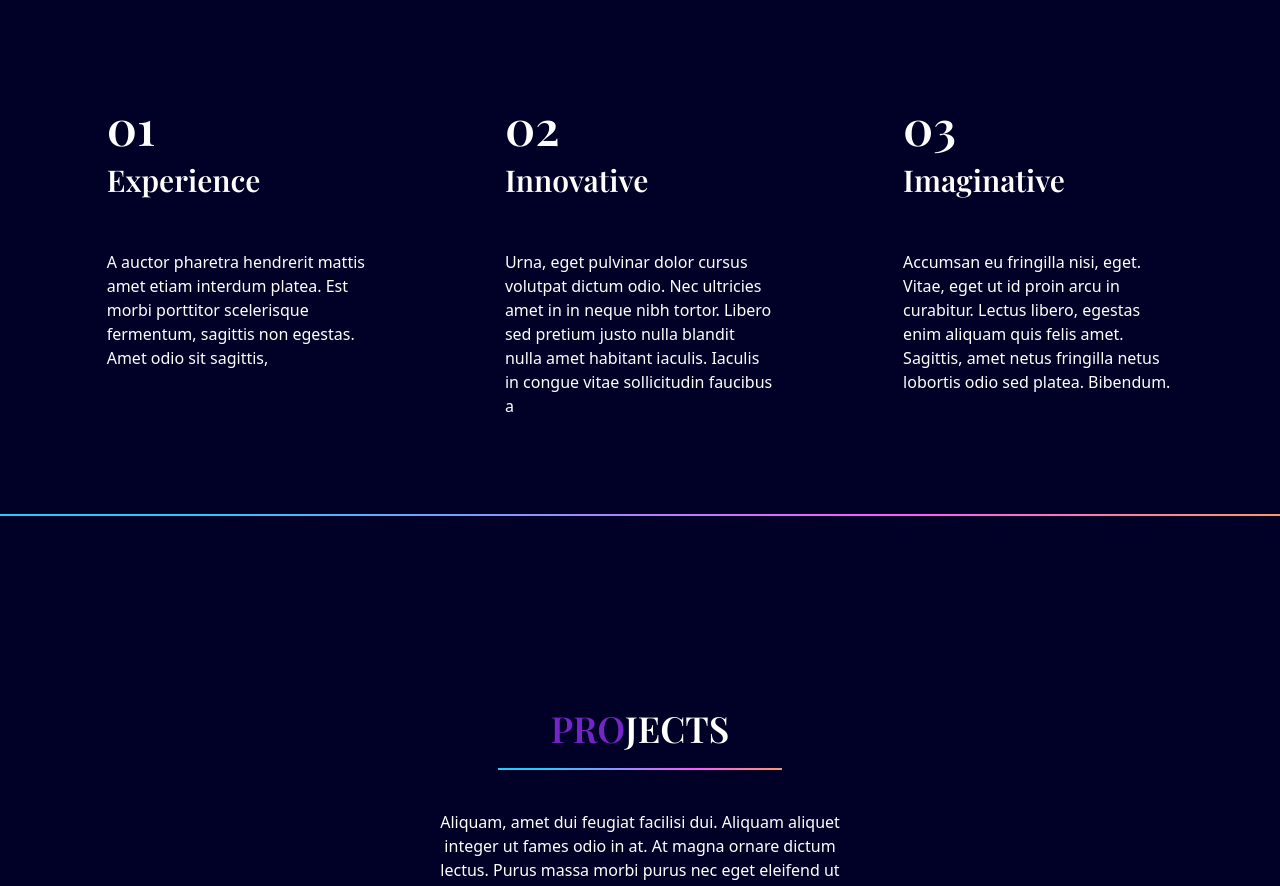
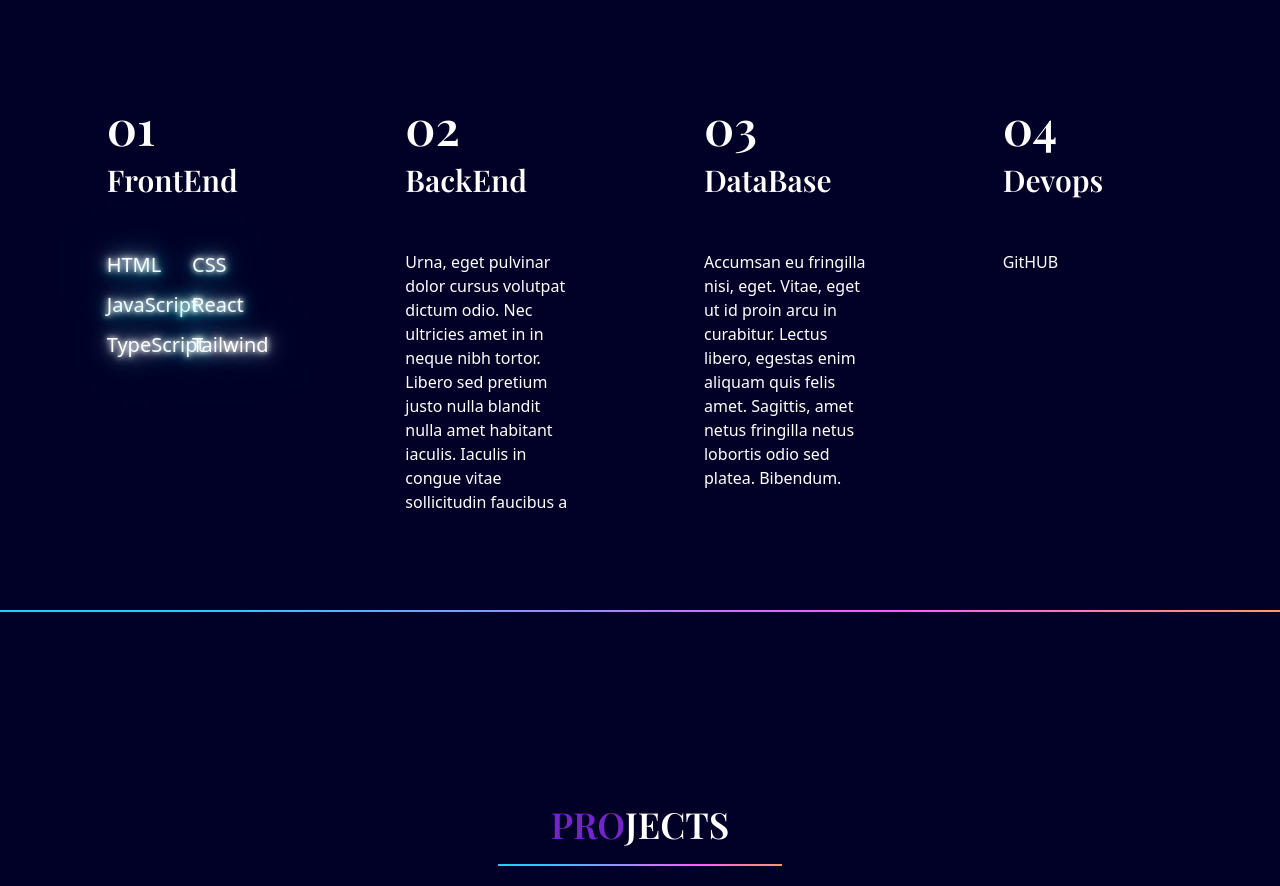
Before and after one commit to Om-Khairnar/Portfolio, a Next.js app: page / in a window 1280 px wide. Shown: the part 1032-1918 px from the top of the page. Built offline with nearby package versions, Linux system fonts and the light colour scheme.

Commit message:
Here is MYSkills

```diff
--- a/src/pages/scenes/MySkills.jsx
+++ b/src/pages/scenes/MySkills.jsx
@@ -2,10 +2,10 @@ import Image from "next/image";
 import LineGradient from "../components/LineGradient";
 import useMediaQuery from "../hooks/useMediaQuery";
 import { motion } from "framer-motion";
+import styles from "./Skill.module.css";
 
 const MySkills = () => {
   const isAboveMediumScreens = useMediaQuery("(min-width: 1060px)");
-
   return (
     <section id="skills" className="pt-10 pb-24">
       {/* HEADER AND IMAGE SECTION */}
@@ -59,7 +59,7 @@ const MySkills = () => {
 
       {/* SKILLS */}
       <div className="md:flex md:justify-between mt-16 gap-32">
-        {/* EXPERIENCE */}
+        {/* FrontEnd */}
         <motion.div
           className="md:w-1/3 mt-10"
           initial="hidden"
@@ -75,16 +75,20 @@ const MySkills = () => {
             <div className="z-10">
               <p className="font-playfair font-semibold text-5xl">01</p>
               <p className="font-playfair font-semibold text-3xl mt-3">
-                Experience
+                FrontEnd
               </p>
             </div>
             <div className="w-1/2 md:w-3/4 h-32 bg-blue absolute right-0 top-0 z-[-1]" />
           </div>
           <p className="mt-5">
-            A auctor pharetra hendrerit mattis amet etiam interdum platea. Est
-            morbi porttitor scelerisque fermentum, sagittis non egestas. Amet
-            odio sit sagittis,
+            <span className={styles.neon}>HTML</span>
+            <span className={styles.neon}>CSS</span>
+            <span className={styles.neon}>JavaScript</span>
+            <span className={styles.neon}>React</span>
+            <span className={styles.neon}>TypeScript</span>
+            <span className={styles.neon}>Tailwind</span>
           </p>
+
         </motion.div>
 
         {/* INNOVATIVE */}
@@ -103,7 +107,7 @@ const MySkills = () => {
             <div className="z-10">
               <p className="font-playfair font-semibold text-5xl">02</p>
               <p className="font-playfair font-semibold text-3xl mt-3">
-                Innovative
+                BackEnd
               </p>
             </div>
             <div className="w-1/2 md:w-3/4 h-32 bg-red absolute right-0 top-0 z-[-1]" />
@@ -131,7 +135,7 @@ const MySkills = () => {
             <div className="z-10">
               <p className="font-playfair font-semibold text-5xl">03</p>
               <p className="font-playfair font-semibold text-3xl mt-3">
-                Imaginative
+                DataBase
               </p>
             </div>
             <div className="w-1/2 md:w-3/4 h-32 bg-yellow absolute right-0 top-0 z-[-1]" />
@@ -143,6 +147,29 @@ const MySkills = () => {
             Bibendum.
           </p>
         </motion.div>
+
+        <motion.div
+          className="md:w-1/3 mt-10"
+          initial="hidden"
+          whileInView="visible"
+          viewport={{ once: true, amount: 0.5 }}
+          transition={{ delay: 0.4, duration: 0.5 }}
+          variants={{
+            hidden: { opacity: 0, y: 50 },
+            visible: { opacity: 1, y: 0 },
+          }}
+        >
+          <div className="relative h-32">
+            <div className="z-10">
+              <p className="font-playfair font-semibold text-5xl">04</p>
+              <p className="font-playfair font-semibold text-3xl mt-3">
+                Devops
+              </p>
+            </div>
+            <div className="w-1/2 md:w-3/4 h-32 bg-yellow absolute right-0 top-0 z-[-1]" />
+          </div>
+          <p className="mt-5">GitHUB</p>
+        </motion.div>
       </div>
     </section>
   );
--- /dev/null
+++ b/src/pages/scenes/Skill.module.css
@@ -0,0 +1,10 @@
+.neon {
+  color: #fff;
+  font-size: 20px;
+  text-shadow: 0 0 5px #fff, 0 0 10px #fff, 0 0 20px #fff, 0 0 40px #0ff,
+    0 0 80px #0ff, 0 0 90px #0ff, 0 0 100px #0ff, 0 0 150px #0ff;
+  padding-right: 15px;
+  display: inline-flex;
+  width: 50%;
+  margin-bottom: 10px;
+}
```
Also changed, not shown: src/styles/globals.css (line endings or trailing spaces). Lines whose indentation alone changed are shown as unchanged.
